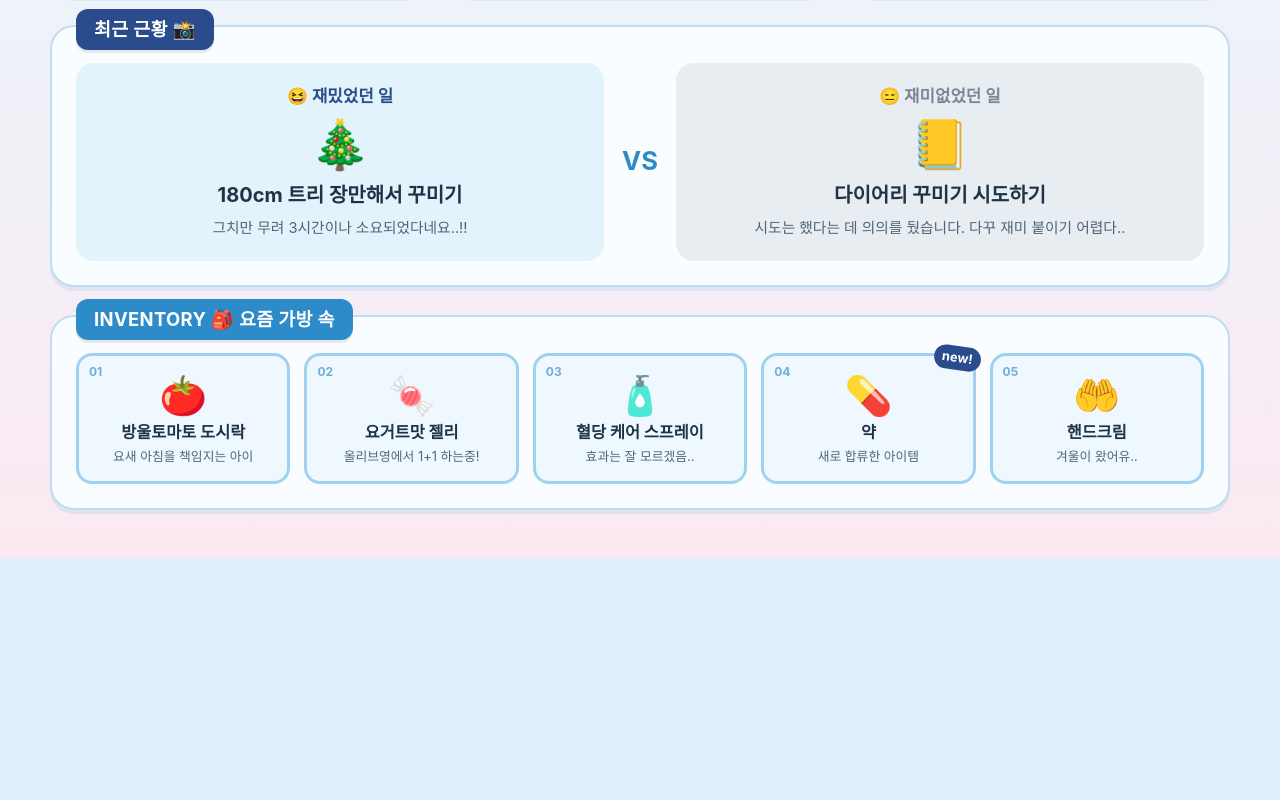
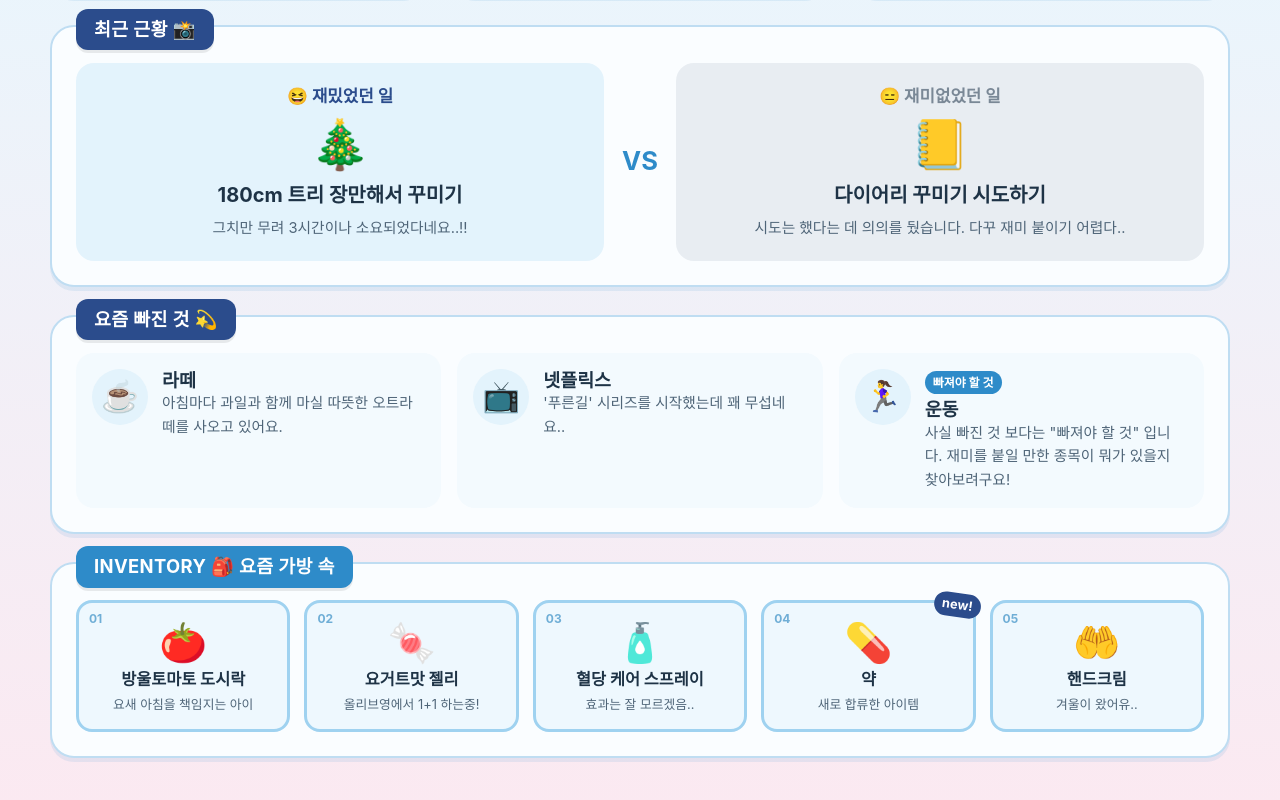
Before and after one commit to dayindain/my-page, a plain HTML site: page index.html in a window 1280 px wide. Shown: the part 1040-1840 px from the top of the page. Before the commit the page ends 1598 px from the top, so only its background shows below. Drawn offline with Linux system fonts and the light colour scheme; a web font is replaced by a local one.

Commit message:
요즘 빠진 것 섹션 추가
Co-Authored-By: Claude Opus 5.5 <noreply@anthropic.com>

```diff
--- a/index.html
+++ b/index.html
@@ -216,6 +216,19 @@
   .vs-box p { color: var(--ink-soft); font-size: .92rem; }
   .vs-mid { display: grid; place-items: center; font-weight: 700; font-size: 1.6rem; color: var(--accent); }
 
+  /* hobby: 요즘 빠진 것 */
+  .hobby { display: grid; grid-template-columns: repeat(3, 1fr); gap: 16px; }
+  .hobby .item {
+    grid-template-columns: 56px 1fr; align-items: start;
+    background: #F3FAFE; border: 0; border-radius: 18px; padding: 16px;
+  }
+  .hobby .ico { width: 56px; height: 56px; background: #E3F3FC; }
+  .hobby .tag {
+    display: inline-block; margin-bottom: 4px;
+    font-size: .75rem; font-weight: 700; color: #fff;
+    background: var(--accent); border-radius: 999px; padding: 2px 8px;
+  }
+
   /* inventory */
   .inventory { display: grid; grid-template-columns: repeat(5, 1fr); gap: 14px; }
   .slot {
@@ -299,6 +312,7 @@
     .row3 { grid-template-columns: 1fr 1fr; }
     .row3 > :last-child { grid-column: 1 / -1; }
     .inventory { grid-template-columns: repeat(3, 1fr); }
+    .hobby { grid-template-columns: 1fr; }
   }
   @media (max-width: 640px) {
     body { padding: 20px 16px 36px; }
@@ -429,6 +443,25 @@
     </div>
   </section>
 
+  <!-- ===== HOBBY ===== -->
+  <section class="card">
+    <span class="tab blue">요즘 빠진 것 💫</span>
+    <div class="hobby">
+      <div class="item">
+        <div class="ico">☕</div>
+        <div><h3>라떼</h3><p>아침마다 과일과 함께 마실 따뜻한 오트라떼를 사오고 있어요.</p></div>
+      </div>
+      <div class="item">
+        <div class="ico">📺</div>
+        <div><h3>넷플릭스</h3><p>'푸른길' 시리즈를 시작했는데 꽤 무섭네요..</p></div>
+      </div>
+      <div class="item">
+        <div class="ico">🏃‍♀️</div>
+        <div><span class="tag">빠져야 할 것</span><h3>운동</h3><p>사실 빠진 것 보다는 "빠져야 할 것" 입니다. 재미를 붙일 만한 종목이 뭐가 있을지 찾아보려구요!</p></div>
+      </div>
+    </div>
+  </section>
+
   <!-- ===== INVENTORY ===== -->
   <section class="card">
     <span class="tab accent">INVENTORY 🎒 요즘 가방 속</span>
```
